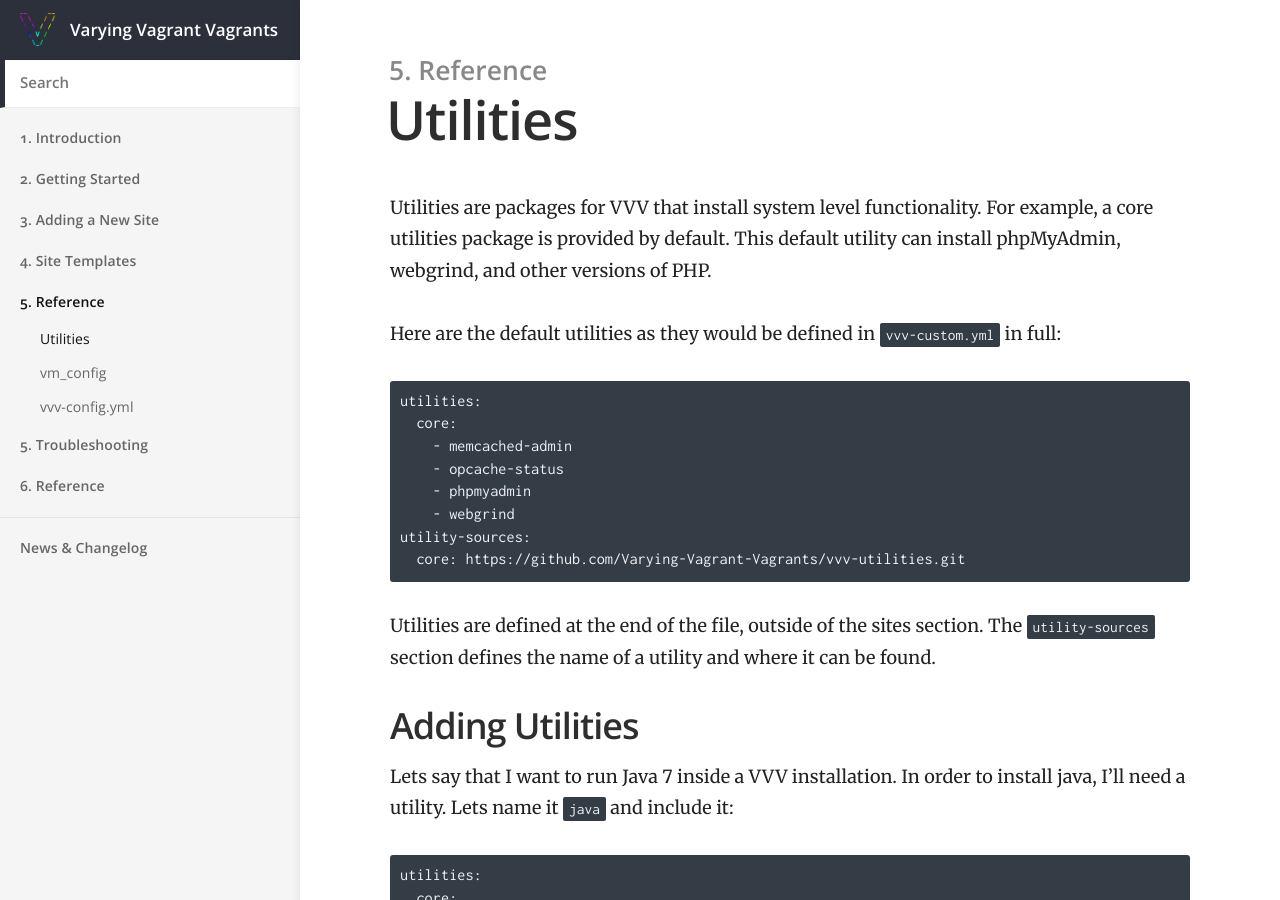
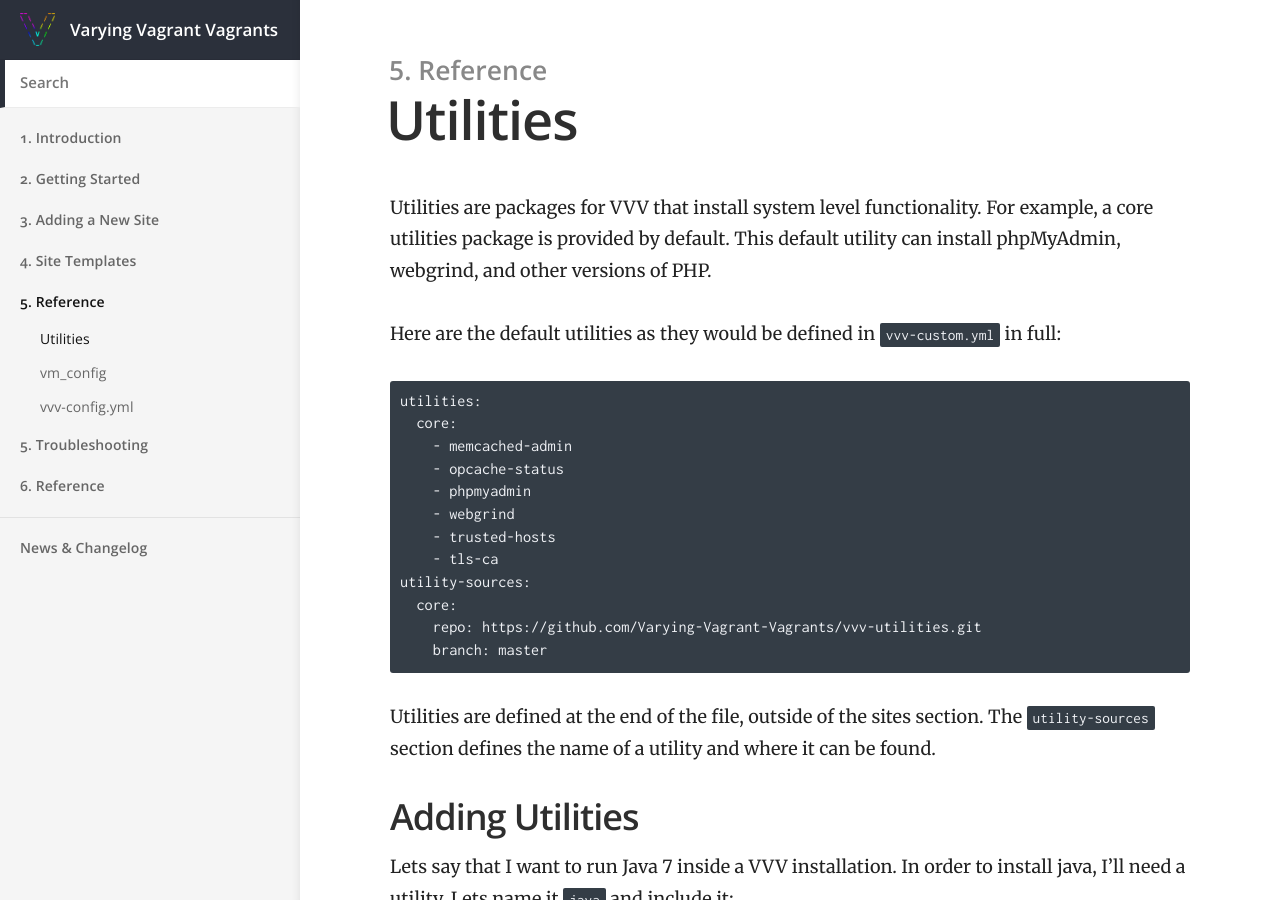
Before and after one commit to Varying-Vagrant-Vagrants/varyingvagrantvagrants.org, a Jekyll site: the page built from docs/en-US/utilities.md, in a window 1280 px wide and 900 px high. Built offline with Jekyll 4.4.1, drawn with Linux system fonts in a browser that asks for light colours.

Commit message:
updates the default utilities list to mention trusted hosts and tls-ca, as well as the branch in sources

````diff
--- a/docs/en-US/utilities.md
+++ b/docs/en-US/utilities.md
@@ -17,8 +17,12 @@ utilities:
     - opcache-status
     - phpmyadmin
     - webgrind
+    - trusted-hosts
+    - tls-ca
 utility-sources:
-  core: https://github.com/Varying-Vagrant-Vagrants/vvv-utilities.git
+  core:
+    repo: https://github.com/Varying-Vagrant-Vagrants/vvv-utilities.git
+    branch: master
 ```
 
 Utilities are defined at the end of the file, outside of the sites section. The `utility-sources` section defines the name of a utility and where it can be found.
````
